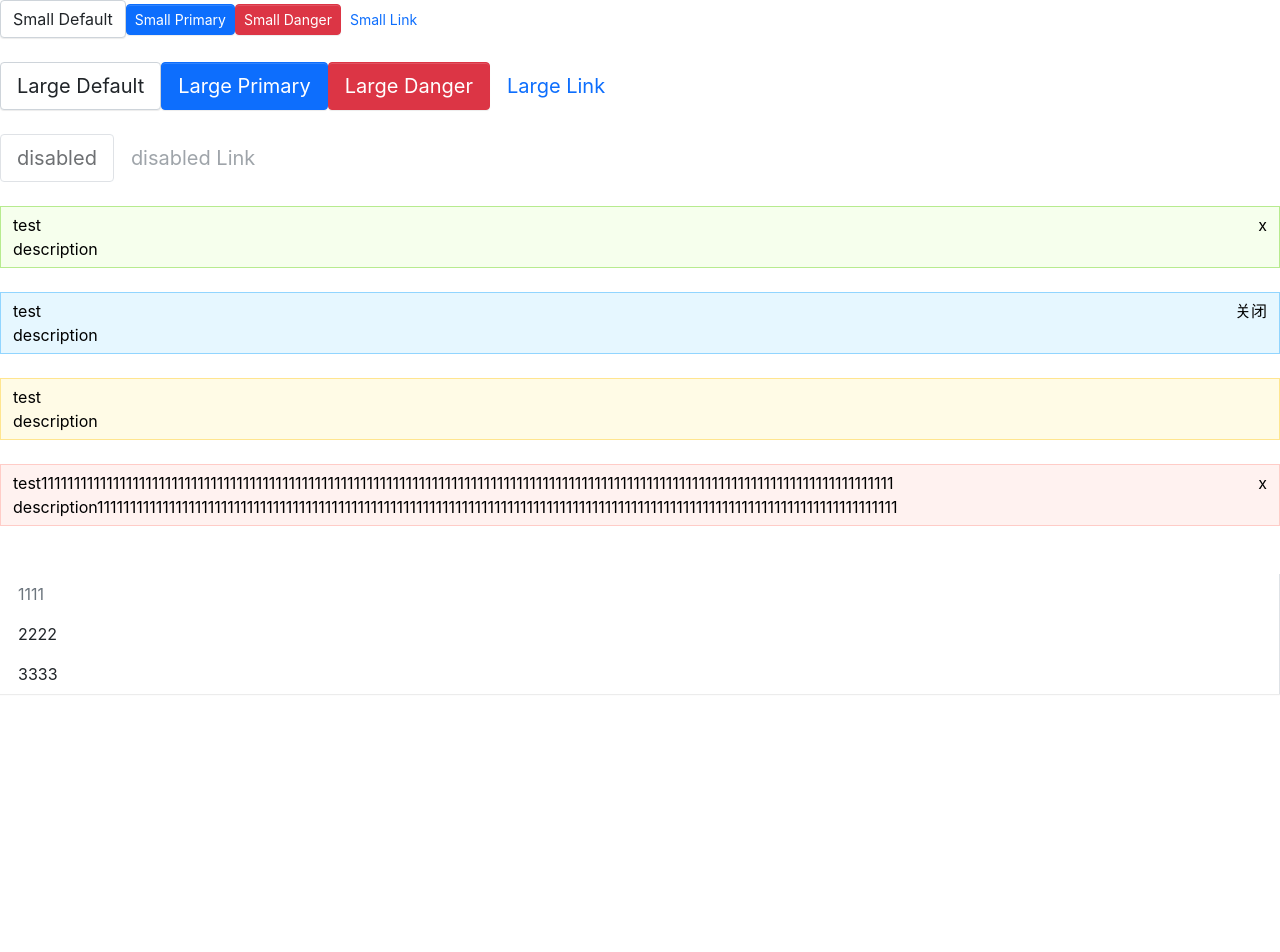
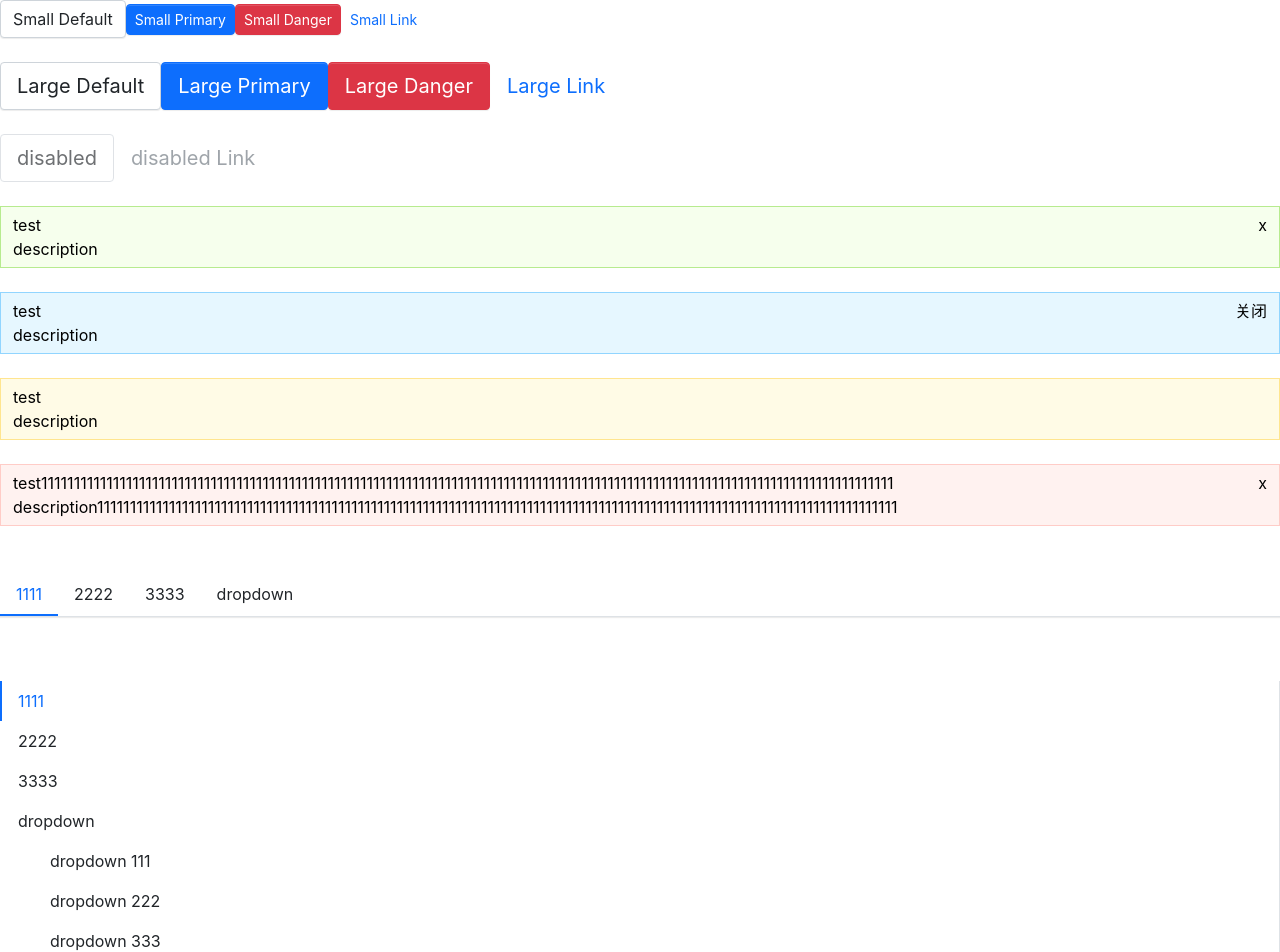
Before and after one commit to lttecho/nf-ui, a React (Create React App) app: page / in a window 1280 px wide. Shown: the top 952 px of the page. Before the commit the page ends 800 px from the top, so only its background shows below. Built offline with nearby package versions, Linux system fonts and the light colour scheme.

Commit message:
【描述】增加SubMenu组件

```diff
--- a/src/App.tsx
+++ b/src/App.tsx
@@ -3,6 +3,7 @@ import Button , { ButtonSize, ButtonType }from './components/Button/button';
 import Alert, { AlertType } from './components/Alert/alert';
 import Menu from './components/Menu/menu';
 import MenuItem from './components/Menu/menuItem';
+import SubMenu from './components/Menu/submenu';
 
 const App: React.FC = () => {
   return (
@@ -33,10 +34,27 @@ const App: React.FC = () => {
         <Alert closable message="test11111111111111111111111111111111111111111111111111111111111111111111111111111111111111111111111111111111111111111111111111111111111" description="description111111111111111111111111111111111111111111111111111111111111111111111111111111111111111111111111111111111111111111111111111" type={AlertType.Error}></Alert>
         <br />
         <br />
-        <Menu mode="vertical">
-          <MenuItem index={1} disabled>1111</MenuItem>
-          <MenuItem index={2}>2222</MenuItem>
-          <MenuItem index={3}>3333</MenuItem>
+        <Menu onSelect={(index) => window.alert(index)}>
+          <MenuItem disabled>1111</MenuItem>
+          <MenuItem>2222</MenuItem>
+          <MenuItem>3333</MenuItem>
+          <SubMenu title="dropdown">
+            <MenuItem>dropdown 111</MenuItem>
+            <MenuItem>dropdown 222</MenuItem>
+            <MenuItem>dropdown 333</MenuItem>
+          </SubMenu>
+        </Menu>
+        <br />
+        <br />
+        <Menu mode="vertical" onSelect={(index) => window.alert(index)} defaultOpenSubMenu={['3']}>
+          <MenuItem disabled>1111</MenuItem>
+          <MenuItem>2222</MenuItem>
+          <MenuItem>3333</MenuItem>
+          <SubMenu title="dropdown">
+            <MenuItem>dropdown 111</MenuItem>
+            <MenuItem>dropdown 222</MenuItem>
+            <MenuItem>dropdown 333</MenuItem>
+          </SubMenu>
         </Menu>
       </header>
     </div>
--- a/src/components/Menu/_style.scss
+++ b/src/components/Menu/_style.scss
@@ -5,7 +5,7 @@
   list-style: none;
   border-bottom: $menu-border-width solid $menu-border-color;
   box-shadow: $menu-box-shadow;
-  .menu-item {
+  >.menu-item {
     padding: $menu-item-padding-y $menu-item-padding-x;
     cursor: pointer;
     transition: $menu-transition;
@@ -22,6 +22,43 @@
       border-bottom: $menu-item-active-border-width solid $menu-item-active-color;
     }
   }
+  .sub-menu {
+    position: relative;
+    .sub-menu-child {
+      display: none;
+      position: absolute;
+      background: $white;
+      z-index: 100;
+      top: calc(100% + 8px);
+      left: 0;
+      border: $menu-border-width solid $menu-border-color;
+      box-shadow: $submenu-box-shadow;
+      list-style: none;
+      padding: $menu-item-padding-y $menu-item-padding-x;
+      >.menu-item {
+        padding: $menu-item-padding-y $menu-item-padding-x;
+        cursor: pointer;
+        transition: $menu-transition;
+        text-decoration: none;
+        color: $body-color;
+        &:hover, &:focus {
+          color: $menu-item-active-color;
+        }
+        // &.is-disabled {
+        //   color: $menu-item-disabled-color;
+        //   pointer-events: none;
+        //   cursor: default;
+        // }
+        // &.is-active, &:hover {
+        //   color: $menu-item-active-color;
+        //   border-bottom: $menu-item-active-border-width solid $menu-item-active-color;
+        // }
+      }
+    }
+    .menu-opened {
+      display: block;
+    }
+  }
 }
 
 .menu-vertical {
@@ -35,4 +72,14 @@
       border-left: $menu-item-active-border-width solid $menu-item-active-color;
     }
   }
+  .sub-menu {
+    .sub-menu-child {
+      position: static;
+      border: none;
+      box-shadow: none;
+      .menu-item {
+        border: none;
+      }
+    }
+  }
 }
--- a/src/components/Menu/menu.tsx
+++ b/src/components/Menu/menu.tsx
@@ -1,26 +1,30 @@
 import React, { useState, createContext } from 'react';
 import classNames from 'classnames';
+import { MenuItemProps } from './menuItem';
 
 type MenuMode = 'horizontal' | 'vertical';
 
-type SelectCallback = (selectedIndex: number) => void;
+type SelectCallback = (selectedIndex: string) => void;
 
 // 定义menucontext的类型
 interface IMenuContext {
-  index: number;
-  onSelect?: SelectCallback
+  index: string;
+  mode?: MenuMode;
+  defaultOpenSubMenu?: string[]; // 默认展开子菜单
+  onSelect?: SelectCallback;
 }
 
 export interface MenuProps {
-  defaultIndex?: number; // 默认哪一个高亮
+  defaultIndex?: string; // 默认哪一个高亮
   className?: string;
   mode?: MenuMode;
+  defaultOpenSubMenu?: string[]; // 默认展开子菜单
   style?: React.CSSProperties;
   onSelect?: SelectCallback; // 点击回调函数
 }
 
 // 创建一个透传给子组件的context
-export const MenuContext = createContext<IMenuContext>({ index: 0 });
+export const MenuContext = createContext<IMenuContext>({ index: '0' });
 
 const Menu: React.FC<MenuProps> = (props) => {
   const {
@@ -29,16 +33,18 @@ const Menu: React.FC<MenuProps> = (props) => {
     mode,
     style,
     children,
+    defaultOpenSubMenu,
     onSelect
   } = props;
 
   const [activeIndex, setActiveIndex] = useState(defaultIndex); // 用于保存当前活动项
 
   const classes = classNames('menu', className, {
-    'menu-vertical': mode === 'vertical'
+    'menu-vertical': mode === 'vertical',
+    'menu-horizontal': mode !== 'vertical'
   });
 
-  const handleClick = (index: number) => {
+  const handleClick = (index: string) => {
     setActiveIndex(index);
     if (onSelect) {
       onSelect(index);
@@ -47,22 +53,38 @@ const Menu: React.FC<MenuProps> = (props) => {
 
   // 创建menucontext的具体数据
   const passedMenuContext: IMenuContext = {
-    index: activeIndex ? activeIndex : 0,
+    index: activeIndex ? activeIndex : '0',
+    mode,
+    defaultOpenSubMenu,
     onSelect: handleClick
   };
 
+  // 循环渲染子组件menuitem
+  const renderChildren = () => {
+    return React.Children.map(children, (child, index) => {
+      const childElement = child as React.FunctionComponentElement<MenuItemProps>;
+      const { displayName } = childElement.type;
+      if(displayName === 'MenuItem' || displayName === 'SubMenu') {
+        return React.cloneElement(childElement, {
+          index: index.toString()
+        }); // 给MenuItem自动加上index
+      }
+    });
+  };
+
   return (
-    <ul className={classes} style={style}>
+    <ul className={classes} style={style} data-testid="menuId">
       <MenuContext.Provider value={passedMenuContext}>
-        {children}
+        {renderChildren()}
       </MenuContext.Provider>
     </ul>
   );
 };
 
 Menu.defaultProps = {
-  defaultIndex: 0,
-  mode: 'horizontal'
+  defaultIndex: '0',
+  mode: 'horizontal',
+  defaultOpenSubMenu: []
 };
 
 export default Menu;
--- a/src/components/Menu/menuItem.tsx
+++ b/src/components/Menu/menuItem.tsx
@@ -3,7 +3,7 @@ import classNames from 'classnames';
 import { MenuContext } from './menu';
 
 export interface MenuItemProps {
-  index: number; // 高亮选择
+  index?: string; // 高亮选择
   disabled?: boolean;
   className?: string;
   style?: React.CSSProperties;
@@ -18,7 +18,7 @@ const MenuItem: React.FC<MenuItemProps> = (props) => {
   });
 
   const handleClick = () => {
-    if (context.onSelect && !disabled) {
+    if (context.onSelect && !disabled && (typeof index === 'string')) {
       context.onSelect(index);
     }
   };
@@ -30,8 +30,6 @@ const MenuItem: React.FC<MenuItemProps> = (props) => {
   );
 };
 
-MenuItem.defaultProps = {
-  index: 0
-};
+MenuItem.displayName = 'MenuItem';
 
 export default MenuItem;
--- /dev/null
+++ b/src/components/Menu/submenu.tsx
@@ -0,0 +1,79 @@
+import React, { useContext, useState } from 'react';
+import classNames from 'classnames';
+import { MenuContext } from './menu';
+import { MenuItemProps } from './menuItem';
+
+export interface SubMenuProps {
+  index?: string;
+  title: string;
+  className?: string;
+}
+
+const SubMenu: React.FC<SubMenuProps> = (props) => {
+  const { index, title, className, children } = props;
+  const context = useContext(MenuContext);
+  const openSubmenu = context.defaultOpenSubMenu as Array<string>;
+  const isOpend = (index && context.mode === 'vertical') ? openSubmenu.includes(index) : false;
+  const [ menuOpen, setMenuOpen ] = useState(isOpend); // 控制下拉菜单的展开收起
+
+  const classes = classNames('menu-item sub-menu', className, {
+    'is-active': context.index === index
+  });
+
+  const handleClick = (e: React.MouseEvent) => {
+    e.preventDefault(); // 阻止点击事件向下传递
+    setMenuOpen(!menuOpen);
+  };
+  let timer: any;
+  const handleMouse = (e: React.MouseEvent, toggle: boolean) => {
+    clearTimeout(timer);
+    e.preventDefault();
+    timer = setTimeout(() => {
+      setMenuOpen(toggle);
+    }, 300);
+  };
+
+  const clickEvents = context.mode === 'vertical' ? {
+    onClick: handleClick
+  } : {};
+  const hoverEvents = context.mode === 'horizontal' ? {
+    onMouseEnter: (e: React.MouseEvent) => { handleMouse(e, true); },
+    onMouseLeave: (e: React.MouseEvent) => { handleMouse(e, false); }
+  } : {};
+
+  // 循环渲染子组件menuitem
+  const renderChildren = () => {
+    const menuChildClasses = classNames('sub-menu-child', {
+      'menu-opened': menuOpen
+    });
+    const childrenComponent =  React.Children.map(children, (child, i) => {
+      const childElement = child as React.FunctionComponentElement<MenuItemProps>;
+      const { displayName } = childElement.type;
+      if(displayName === 'MenuItem') {
+        return React.cloneElement(childElement, {
+          index: `${index}-${i}`
+        });
+      } else {
+        console.error('Warning: SubMenu has a child which is not a MenuItem');
+      }
+    });
+    return (
+      <ul className={menuChildClasses}>
+        { childrenComponent }
+      </ul>
+    );
+  };
+
+  return (
+    <li key={index} className={classes} {...hoverEvents}>
+      <div className="sub-menu-title" {...clickEvents}>
+        { title }
+      </div>
+      { renderChildren() }
+    </li>
+  );
+};
+
+SubMenu.displayName = 'SubMenu';
+
+export default SubMenu;
```
Also changed, not shown: 2 other files (tests, documents, lock files or other folders).
